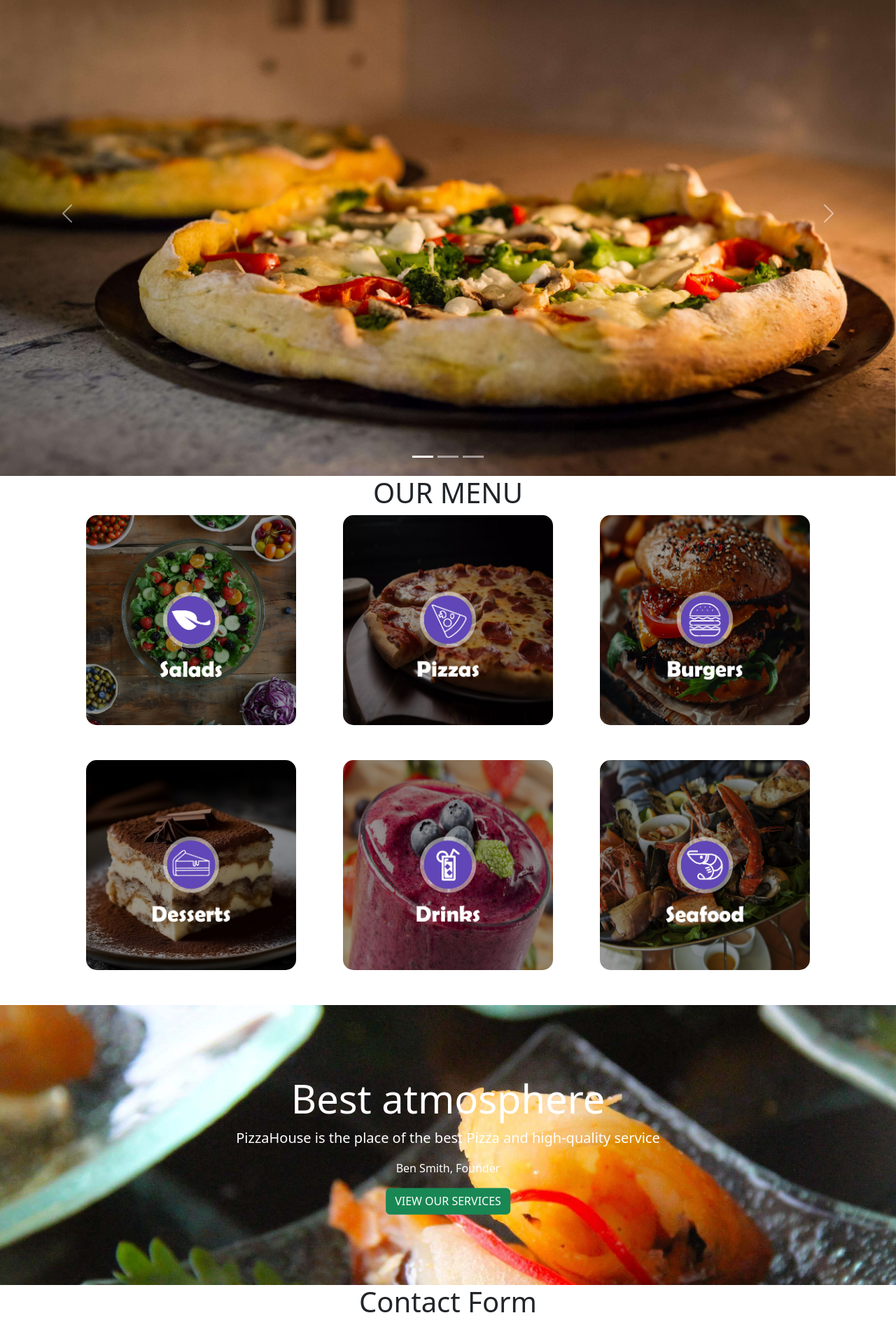
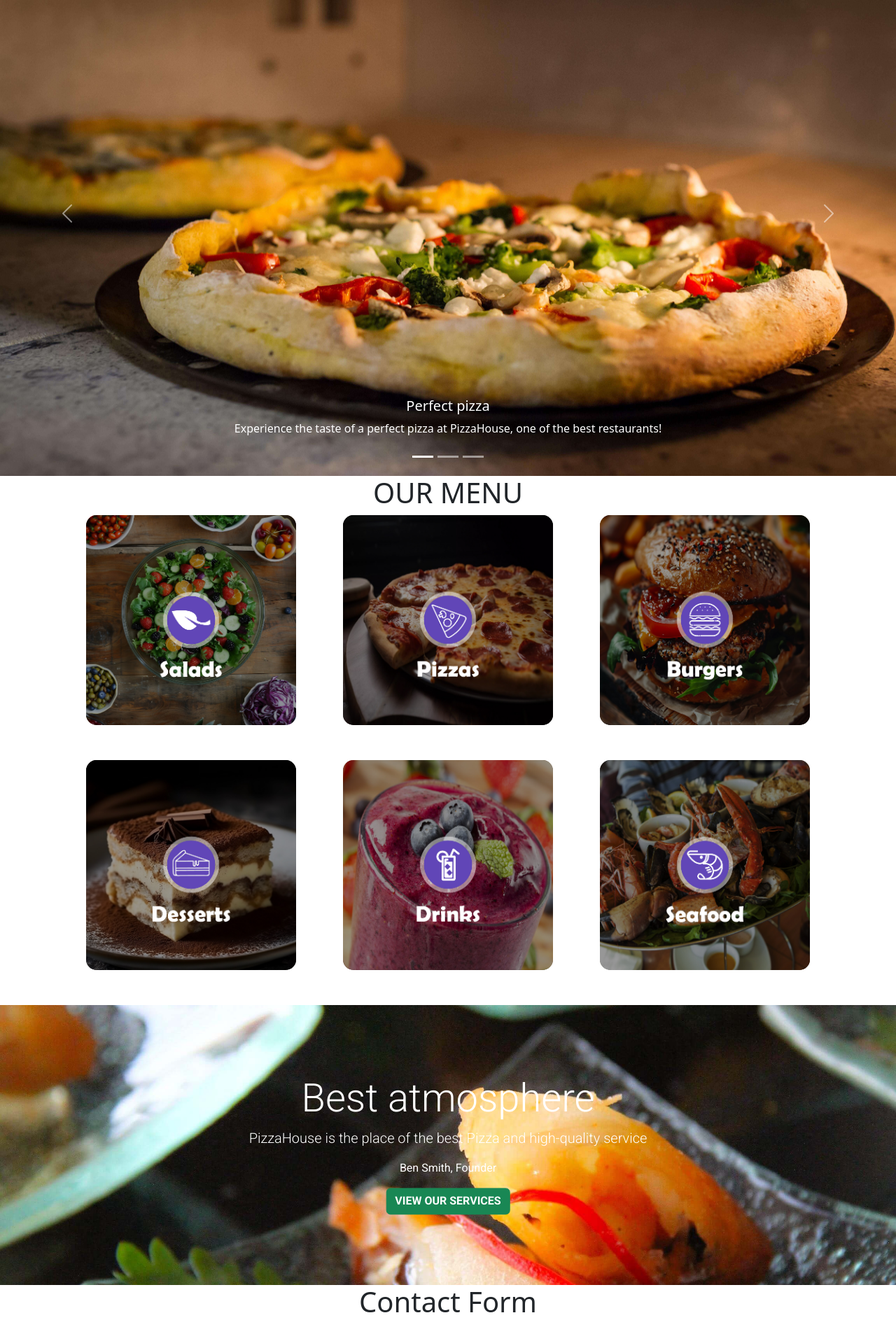
Before and after one commit to charefanis/pizza, a PHP site: page / in a window 1280 px wide. Shown: the part 70-1956 px from the top of the page at 70% size. Run offline with PHP 8.4, Linux system fonts and the light colour scheme.

Commit message:
Add files via upload

```diff
--- a/index.html
+++ b/index.html
@@ -7,6 +7,9 @@
     <link rel="stylesheet" href="styles.css">
     <link rel="stylesheet" href="https://cdnjs.cloudflare.com/ajax/libs/font-awesome/6.7.2/css/all.min.css" integrity="sha512-Evv84Mr4kqVGRNSgIGL/F/aIDqQb7xQ2vcrdIwxfjThSH8CSR7PBEakCr51Ck+w+/U6swU2Im1vVX0SVk9ABhg==" crossorigin="anonymous" referrerpolicy="no-referrer" />
     <script src="https://cdn.jsdelivr.net/npm/bootstrap@5.3.3/dist/js/bootstrap.bundle.min.js" integrity="sha384-YvpcrYf0tY3lHB60NNkmXc5s9fDVZLESaAA55NDzOxhy9GkcIdslK1eN7N6jIeHz" crossorigin="anonymous"></script>
+    <style>
+        @import url('https://fonts.googleapis.com/css2?family=Roboto:ital,wght@0,100;0,300;0,400;0,500;0,700;0,900;1,100;1,300;1,400;1,500;1,700;1,900&display=swap');
+        </style>
     <title>Pizza House</title>
 </head>
 <body>
@@ -50,42 +53,72 @@
         </div>
     </nav>
 
-    <div id="carouselExampleIndicators" class="carousel slide">
+    <div id="carouselExampleCaptions" class="carousel slide">
         <div class="carousel-indicators">
-            <button type="button" data-bs-target="#carouselExampleIndicators" data-bs-slide-to="0" class="active" aria-current="true" aria-label="Slide 1"></button>
-            <button type="button" data-bs-target="#carouselExampleIndicators" data-bs-slide-to="1" aria-label="Slide 2"></button>
-            <button type="button" data-bs-target="#carouselExampleIndicators" data-bs-slide-to="2" aria-label="Slide 3"></button>
+          <button type="button" data-bs-target="#carouselExampleCaptions" data-bs-slide-to="0" class="active" aria-current="true" aria-label="Slide 1"></button>
+          <button type="button" data-bs-target="#carouselExampleCaptions" data-bs-slide-to="1" aria-label="Slide 2"></button>
+          <button type="button" data-bs-target="#carouselExampleCaptions" data-bs-slide-to="2" aria-label="Slide 3"></button>
         </div>
         <div class="carousel-inner">
           <div class="carousel-item active c-item">
-                <img src="pizza1.jpg" class="d-block w-100 c-img" alt="pizza1">
+            <img src="pizza1.jpg" class="d-block w-100 c-img" alt="pizza">
+            <div class="carousel-caption d-none d-md-block">
+              <h5>Perfect pizza</h5>
+              <p>Experience the taste of a perfect pizza at PizzaHouse, one of the best restaurants!</p>
+            </div>
           </div>
           <div class="carousel-item c-item">
-                <img src="pizza2.jpg" class="d-block w-100 c-img" alt="pizza2">
+            <img src="pizza2.jpg" class="d-block w-100 c-img" alt="pizza">
+            <div class="carousel-caption d-none d-md-block">
+              <h5>Quality ingredient</h5>
+              <p>We use only the best ingredients to make one-of-a-kind pizzas for our customers.</p>
+            </div>
           </div>
           <div class="carousel-item c-item">
-                <img src="pizza3.jpg" class="d-block w-100 c-img" alt="pizza3">
+            <img src="pizza3.jpg" class="d-block w-100 c-img" alt="pizza">
+            <div class="carousel-caption d-none d-md-block">
+              <a href="#section1"><button class="btn btn-warning"><b>VIEW OUR MENU</b></button></a>
             </div>
           </div>
-        <button class="carousel-control-prev" type="button" data-bs-target="#carouselExampleIndicators" data-bs-slide="prev">
+        </div>
+        <button class="carousel-control-prev" type="button" data-bs-target="#carouselExampleCaptions" data-bs-slide="prev">
           <span class="carousel-control-prev-icon" aria-hidden="true"></span>
           <span class="visually-hidden">Previous</span>
         </button>
-        <button class="carousel-control-next" type="button" data-bs-target="#carouselExampleIndicators" data-bs-slide="next">
+        <button class="carousel-control-next" type="button" data-bs-target="#carouselExampleCaptions" data-bs-slide="next">
           <span class="carousel-control-next-icon" aria-hidden="true"></span>
           <span class="visually-hidden">Next</span>
         </button>
       </div>
-    <section class="section1">
+
+    <section id="section1" class="section1">
       <div>
         <h1 class="c-h1">OUR MENU</h1>
         <div class="grid">
-            <a class="c-items" href=""><img src="Salad.jpg" alt="salad"></a>
-            <a class="c-items" href=""><img src="Pizza4.jpg" alt="pizza"></a>
-            <a class="c-items" href=""><img src="Burger.jpg" alt="burger"></a>
-            <a class="c-items" href=""><img src="Dessert.jpg" alt="dessert"></a>
-            <a class="c-items" href=""><img src="Drink.jpg" alt="drink"></a>
-            <a class="c-items" href=""><img src="Seafood.jpg" alt="seafood"></a>
+            <div class="c-items">
+              <img src="Salad2.jpg" alt="salad">
+              <img src="Salad.jpg" class="img-front" alt="salad">
+            </div>
+            <div class="c-items">
+              <img src="Pizza4-2.jpg" alt="pizza">
+              <img src="Pizza4.jpg" class="img-front" alt="pizza">
+            </div>
+            <div class="c-items">
+              <img src="Burger2.jpg" alt="burger">
+              <img src="Burger.jpg" class="img-front" alt="burger">
+            </div>
+            <div class="c-items">
+              <img src="Dessert2.jpg" alt="dessert">
+              <img src="Dessert.jpg" class="img-front" alt="dessert">
+            </div>
+            <div class="c-items">
+              <img src="Drink2.jpg" alt="drink">
+              <img src="DrinK.jpg" class="img-front" alt="drink">
+            </div>
+            <div class="c-items">
+              <img src="Seafood2.jpg" alt="seafood">
+              <img src="Seafood.jpg" class="img-front" alt="seafood">
+            </div>
         </div>
       </div>
     </section>
@@ -93,10 +126,10 @@
     <div class="image-container">
         <img src="food.jpg" alt="Background">
         <div class="overlay-text">
-            <h1 class="display-4">Best atmosphere</h1>
+            <h1 class="display-4 font-as">Best atmosphere</h1>
             <p class="lead">PizzaHouse is the place of the best Pizza and high-quality service</p>
             <p>Ben Smith, Founder</p>
-            <button class="btn btn-success">VIEW OUR SERVICES</button>
+            <button class="btn btn-success"><b>VIEW OUR SERVICES</b></button>
         </div>
     </div>
 
@@ -121,7 +154,7 @@
                 <textarea class="form-control" id="message" rows="4" placeholder="Enter your message here"></textarea>
             </div>
             <div class="text-center">
-                <button type="submit" class="btn btn-warning">SEND MESSAGE</button>
+                <button type="submit" class="btn btn-warning"><b>SEND MESSAGE</b></button>
             </div>
         </form>
     </div>
--- a/styles.css
+++ b/styles.css
@@ -39,8 +39,14 @@
     width: 100%;
     height: 100%;
     object-fit: cover;
+    position: absolute;
+    transition: 0.4s ease-in-out;
 }
 
+.img-front:hover{
+    opacity: 0;
+    cursor: pointer;
+}
 .fa-pizza-slice, .fa-burger, .fa-leaf, .fa-mug-saucer, .fa-ice-cream, .fa-fish-fins {
     position: absolute;
     top: 50%;
@@ -75,6 +81,7 @@
     object-fit: cover;
 }
 .overlay-text {
+    font-family: "Roboto";
     position: absolute;
     top: 50%;
     left: 50%;
```
Also changed, not shown: Burger2.jpg (added), Dessert2.jpg (added), Drink2.jpg (added), Pizza4-2.jpg (added), Salad2.jpg (added), Seafood2.jpg (added). Lines whose indentation alone changed are shown as unchanged.
